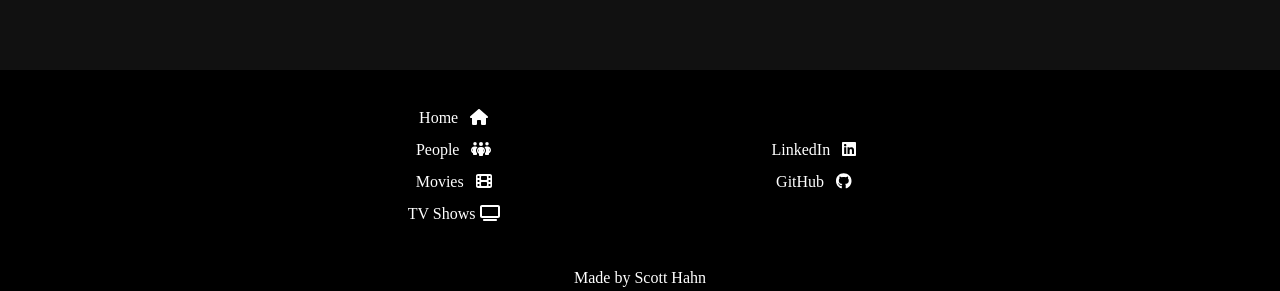
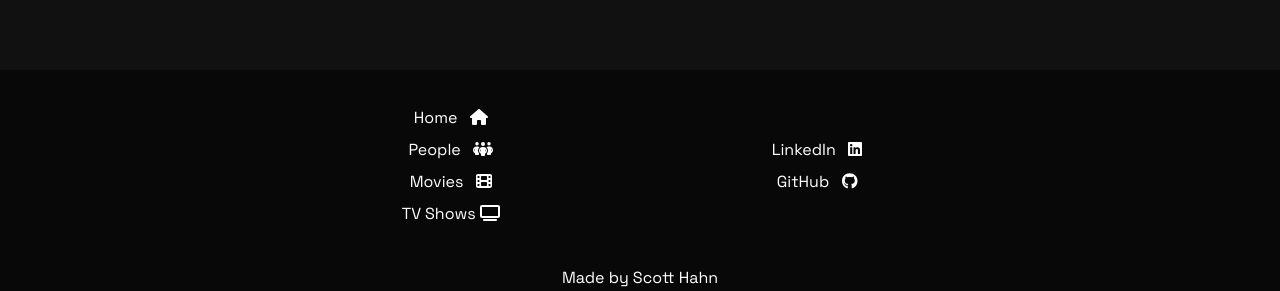
Before and after one commit to ScottHahn1/Movie-DB, a React (Create React App) app in the folder client/: page /login in a window 1280 px wide. Shown: the part 528-819 px from the top of the page. Built offline with nearby package versions, Linux system fonts and the light colour scheme; no server answers.

Commit message:
style: update footer colours

```diff
--- a/client/src/styles/Footer.css
+++ b/client/src/styles/Footer.css
@@ -1,7 +1,6 @@
 footer {
-    background-color: black;
-    color: white;
-    font-family: "RobotoMedium";
+    background-color: #080808;
+    color: #ffffff;
     line-height: 2rem;
     text-align: center;
     width: 100%;
@@ -25,5 +24,9 @@ footer {
 
 .footer-links a:hover, .made-by > *:hover  {
     text-decoration: none;
-    color: lightgreen;
+    color: #16b957;
 }
+
+.footer-links a {
+  color: #ffffff;
+}
```
